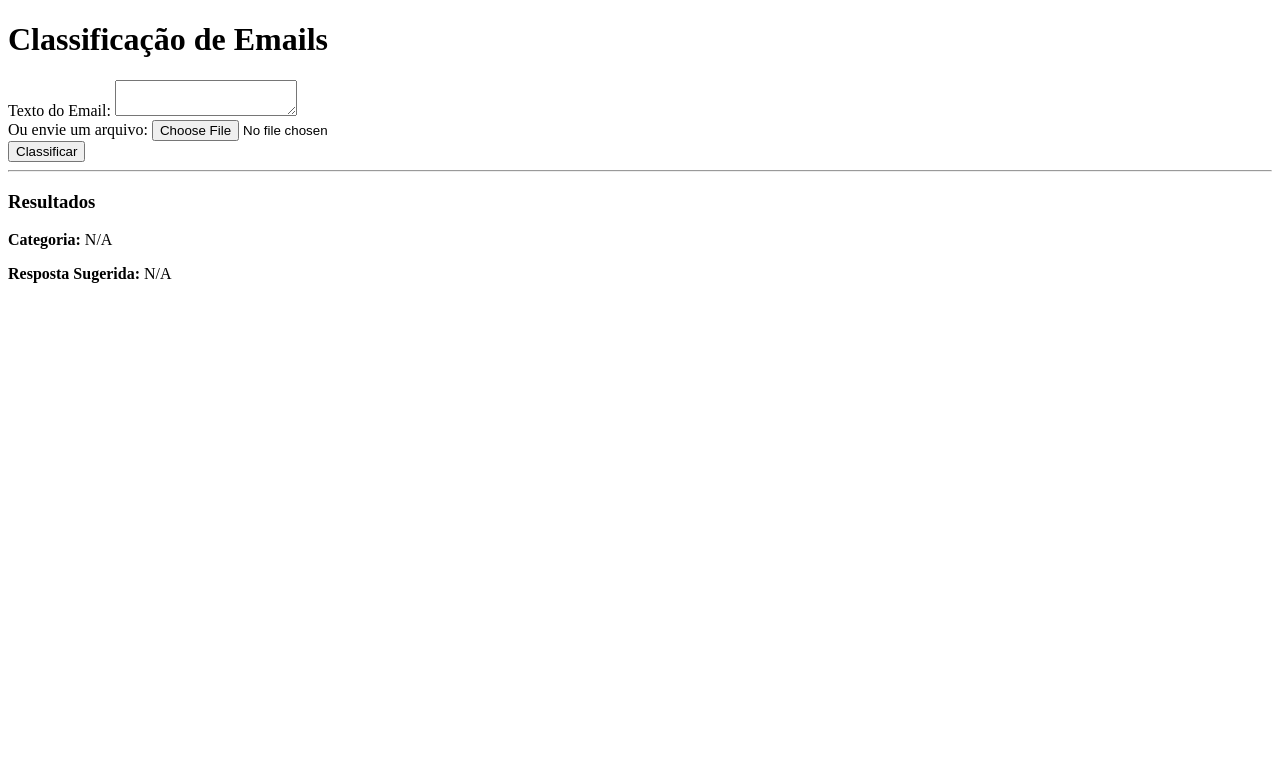
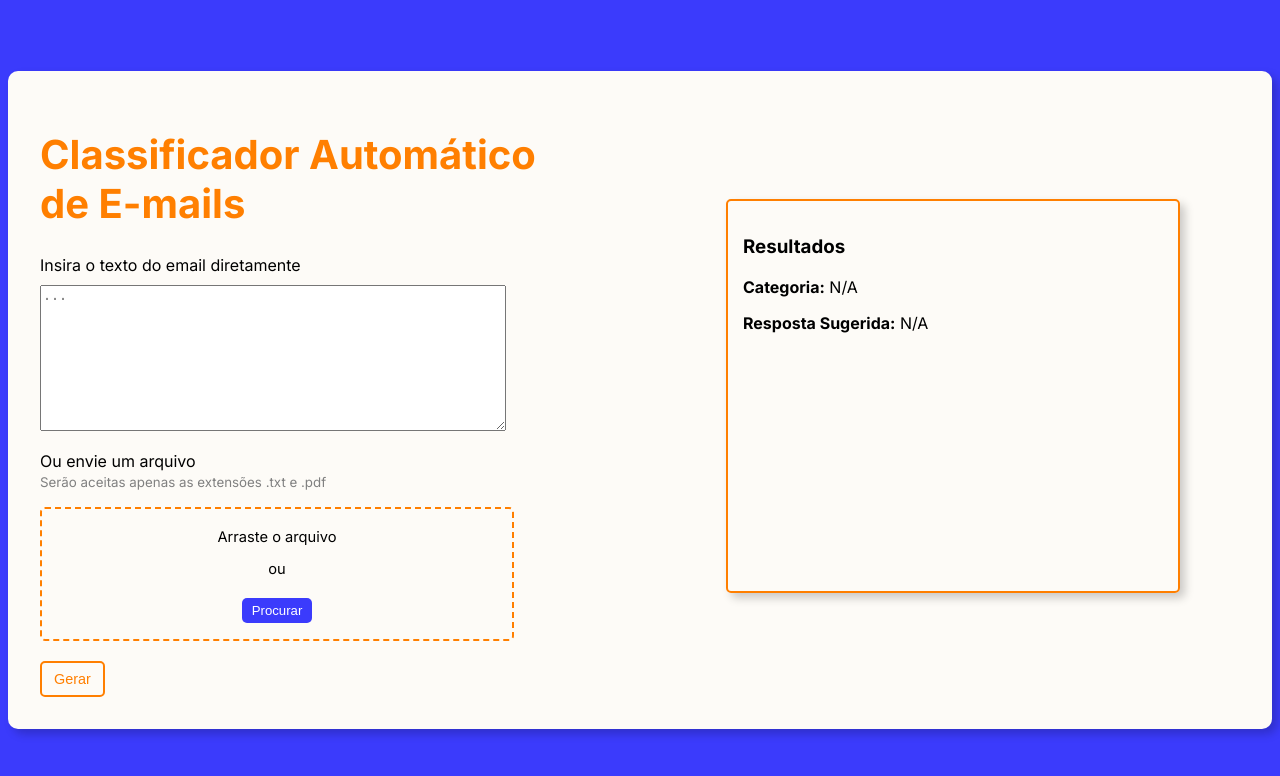
Before and after one commit to galuchi/classificacao-emails, a Flask app: page / in a window 1280 px wide. Shown: the top 776 px of the page. Run offline with Flask 3, Linux system fonts and the light colour scheme.

Commit message:
Design update
The final design and some scripts were added

```diff
--- a/app/templates/index.html
+++ b/app/templates/index.html
@@ -3,26 +3,38 @@
 <head>
     <meta charset="UTF-8">
     <meta name="viewport" content="width=device-width, initial-scale=1.0">
+    <link rel="stylesheet" href="{{ url_for('static', filename='style.css') }}">
     <title>Classificação de Emails</title>
 </head>
 <body>
-    <h1>Classificação de Emails</h1>
-    <form action="/classify" method="post" enctype="multipart/form-data">
-        <label for="email_text">Texto do Email:</label>
-        <textarea id="email_text" name="email_text"></textarea>
-        <br>
-        <label for="file">Ou envie um arquivo:</label>
-        <input type="file" id="file" name="file">
-        <br>
-        <button type="submit">Classificar</button>
-    </form>
-
-    <hr>
-
-    <h3>Resultados</h3>
-    <p><strong>Categoria:</strong> <span id="category">N/A</span></p>
-    <p><strong>Resposta Sugerida:</strong> <span id="response">N/A</span></p>
-
-    <script src="{{ url_for('static', filename='script.js') }}"></script>
+    <div class="container">
+        <div class="left-section">
+            <h1>Classificador Automático de E-mails</h1>
+            <form action="/classify" method="post" enctype="multipart/form-data">
+                <label for="email_text">Insira o texto do email diretamente</label> <br>
+                <textarea id="email_text" name="email_text" placeholder="..."></textarea>
+                <label for="file"><p class="file-info">Ou envie um arquivo<br><small>Serão aceitas apenas as extensões .txt e .pdf</small></p></label>
+                <div class="file-upload">
+                    <header>Arraste o arquivo</header>
+                    <p>ou</p>
+                    <button type="button">Procurar</button>
+                    <input type="file" id="file" name="file" style="display: none;">
+                </div>
+                <script src="{{ url_for('static', filename='file-upload.js') }}"></script>
+                <div class="buttons">
+                    <button class="btn btn-outline" type="submit">Gerar</button>
+                </div>
+            </form>
+        </div>
+        <div class="right-section">
+            <h3>Resultados</h3>
+            <p><strong>Categoria:</strong>
+                <span id="category">N/A</span>
+                <span id="category-icon"></span> </p>
+            <p><strong>Resposta Sugerida:</strong>
+                <span id="response">N/A</span></p>
+            <script src="{{ url_for('static', filename='script.js') }}"></script>
+        </div>
+    </div>
 </body>
 </html>
```
